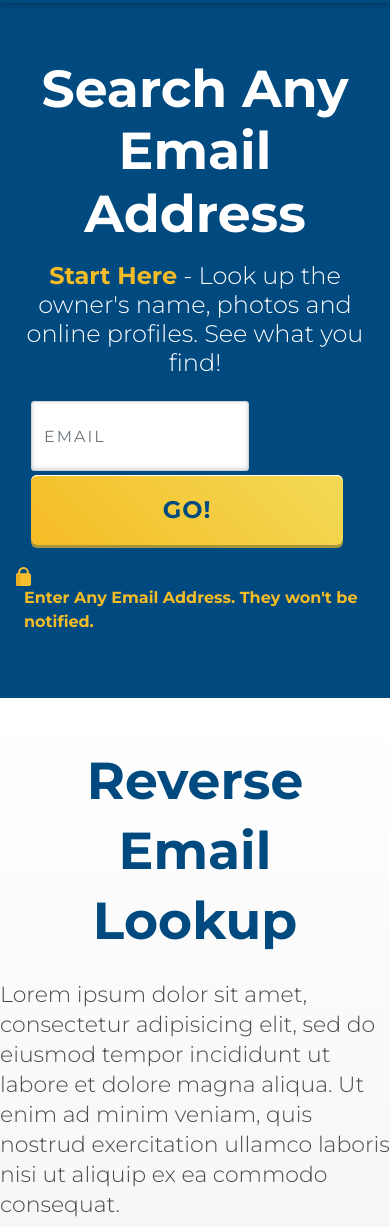
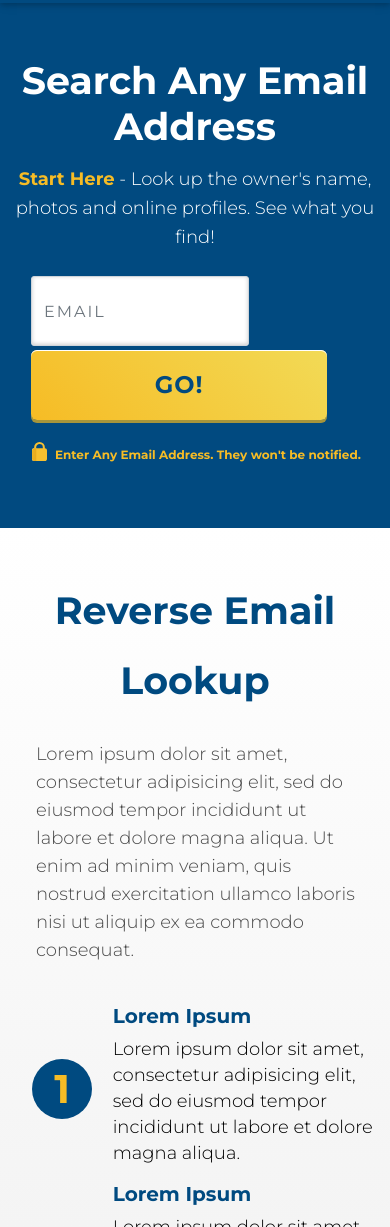
Before and after one commit to SofiBretz/API_Example, a website: page index.html in a window 390 px wide. Shown: the part 53-1280 px from the top of the page. Drawn offline with Linux system fonts and the light colour scheme.

Commit message:
responsiveness finished

```diff
--- a/css/index.css
+++ b/css/index.css
@@ -220,7 +220,56 @@ footer.page-footer a {
 @media only screen and (max-width: 768px) {
   .section1 {
     height: auto;
-    padding-bottom: 3rem;
+  }
+
+  .Section1Title {
+    font-size: 48px;
+    letter-spacing: 0;
+    text-align: center;
+  }
+
+  .h2Text {
+    font-size: 20px;
+    letter-spacing: 0;
+    text-align: center;
+  }
+
+  .reverseTitle {
+    font-size: 48px;
+    letter-spacing: 0;
+    text-align: center;
+  }
+
+  .columnInfo {
+    margin-left: 1rem;
+    margin-right: 1rem;
+  }
+
+  .loremMainP {
+    font-size: 20px;
+    letter-spacing: 0;
+    line-height: 28px;
+    margin-right: 2rem;
+    margin-left: 0.25rem;
+  }
+
+  .loremTitle {
+    font-size: 20px;
+    letter-spacing: 0;
+  }
+
+  span.blueBtn {
+    background-color: #004a80;
+    border-radius: 1em;
+    -moz-border-radius: 1em;
+    -webkit-border-radius: 1em;
+    color: #f6bc25;
+    display: inline-block;
+    font-weight: bold;
+    line-height: 1.5em;
+    margin-right: 15px;
+    text-align: center;
+    width: 1.5em;
   }
 
   .formContainer {
@@ -239,6 +288,69 @@ footer.page-footer a {
 
 /* Small devices (landscape phones, 576px and down) */
 @media (max-width: 576px) {
+  .Section1Title {
+    font-size: 38px;
+    letter-spacing: 0;
+    text-align: center;
+  }
+
+  .orangeText {
+    font-size: 18px;
+    letter-spacing: 0;
+    text-align: center;
+  }
+
+  .h2Text {
+    font-size: 18px;
+    letter-spacing: 0;
+    text-align: center;
+  }
+
+  .emailInfo {
+    font-size: 12px;
+    padding-top: 0.25rem;
+  }
+
+  .lockImg {
+    margin-left: 1rem;
+  }
+
+  .reverseTitle {
+    font-size: 38px;
+    letter-spacing: 0;
+    text-align: center;
+  }
+
+  .loremMainP {
+    font-size: 18px;
+    letter-spacing: 0;
+    line-height: 28px;
+    padding-left: 2rem;
+  }
+
+  .rowNumbers {
+    padding-left: 2rem;
+  }
+
+  .columnInfo {
+    margin-left: 1rem;
+    margin-right: 1rem;
+  }
+
+  span.blueBtn {
+    background-color: #004a80;
+    border-radius: 1em;
+    -moz-border-radius: 1em;
+    -webkit-border-radius: 1em;
+    color: #f6bc25;
+    display: inline-block;
+    font-weight: bold;
+    line-height: 1.5em;
+    margin-right: 15px;
+    text-align: center;
+    width: 1.5em;
+  }
+
   .formContainer {
     margin-right: 2rem;
     width: fit-content;
@@ -249,7 +361,7 @@ footer.page-footer a {
   }
 
   .goBtn {
-    width: 80vw;
+    width: 76vw;
     margin-left: 0;
   }
 }
--- a/index.html
+++ b/index.html
@@ -106,11 +106,11 @@
                     <p class="loremMainP">Lorem ipsum dolor sit amet, consectetur adipisicing elit, sed do eiusmod tempor incididunt ut labore et dolore magna aliqua.
                         Ut enim ad minim veniam, quis nostrud exercitation ullamco laboris nisi ut aliquip ex ea commodo consequat.</p>
 
-                    <div class="row mt-4 mb-5">
+                    <div class="row mt-4 mb-5 rowNumbers">
                         <div class="col-sm-6">
                             <div class="row">
                                 <div class="col-2 colmn2"><h1><span class="blueBtn">1</span></h1></div>
-                                <div class="col"><h3 class="loremTitle">Lorem Ipsum</h3>
+                                <div class="col columnInfo"><h3 class="loremTitle">Lorem Ipsum</h3>
                                     <p class="loremP">Lorem ipsum dolor sit amet, consectetur adipisicing elit, sed do eiusmod tempor
                                     incididunt ut labore et dolore magna aliqua.</p>
                                 </div>
@@ -120,7 +120,7 @@
                         <div class="col-sm-6">
                             <div class="row">
                                 <div class="col-2 colmn2"><h1><span class="blueBtn">2</span></h1></div>
-                                <div class="col"><h3 class="loremTitle">Lorem Ipsum</h3>
+                                <div class="col columnInfo"><h3 class="loremTitle">Lorem Ipsum</h3>
                                     <p class="loremP">Lorem ipsum dolor sit amet, consectetur adipisicing elit, sed do eiusmod tempor
                                     incididunt ut labore et dolore magna aliqua.</p>
                                 </div>
@@ -131,7 +131,7 @@
                         <div class="col-sm-6">
                             <div class="row">
                                 <div class="col-2 colmn2"><h1><span class="blueBtn">3</span></h1></div>
-                                <div class="col"><h3 class="loremTitle">Lorem Ipsum</h3>
+                                <div class="col columnInfo"><h3 class="loremTitle">Lorem Ipsum</h3>
                                     <p class="loremP">Lorem ipsum dolor sit amet, consectetur adipisicing elit, sed do eiusmod tempor
                                     incididunt ut labore et dolore magna aliqua.</p>
                                 </div>
@@ -141,7 +141,7 @@
                         <div class="col-sm-6">
                             <div class="row">
                                 <div class="col-2 colmn2"><h1><span class="blueBtn">4</span></h1></div>
-                                <div class="col"><h3 class="loremTitle">Lorem Ipsum</h3>
+                                <div class="col columnInfo"><h3 class="loremTitle">Lorem Ipsum</h3>
                                     <p class="loremP">Lorem ipsum dolor sit amet, consectetur adipisicing elit, sed do eiusmod tempor
                                     incididunt ut labore et dolore magna aliqua.</p>
                                 </div>
@@ -152,7 +152,7 @@
                         <div class="col-sm-6">
                             <div class="row">
                                 <div class="col-2 colmn2"><h1><span class="blueBtn">5</span></h1></div>
-                                <div class="col"><h3 class="loremTitle">Lorem Ipsum</h3>
+                                <div class="col columnInfo"><h3 class="loremTitle">Lorem Ipsum</h3>
                                     <p class="loremP">Lorem ipsum dolor sit amet, consectetur adipisicing elit, sed do eiusmod tempor
                                     incididunt ut labore et dolore magna aliqua.</p>
                                 </div>
@@ -162,7 +162,7 @@
                         <div class="col-sm-6">
                             <div class="row">
                                 <div class="col-2 colmn2"><h1><span class="blueBtn">6</span></h1></div>
-                                <div class="col"><h3 class="loremTitle">Lorem Ipsum</h3>
+                                <div class="col columnInfo"><h3 class="loremTitle">Lorem Ipsum</h3>
                                     <p class="loremP">Lorem ipsum dolor sit amet, consectetur adipisicing elit, sed do eiusmod tempor
                                     incididunt ut labore et dolore magna aliqua.</p>
                                 </div>
@@ -185,10 +185,10 @@
             <div class="footer-copyright text-center py-3 bg-white">
                      <div class="row mt-2">
                         <div class="container">
-                            <div class="col"><p class="footerP">Lorem ipsum dolor sit amet, consectetur adipisicing elit, sed do eiusmod tempor incididunt ut labore et dolore magna aliqua.
+                            <div class="col-xl-12 col-lg-9 col-md-12 col-sm-6"><p class="footerP">Lorem ipsum dolor sit amet, consectetur adipisicing elit, sed do eiusmod tempor incididunt ut labore et dolore magna aliqua.
                                 Ut enim ad minim veniam, quis nostrud exercitation ullamco laboris nisi ut aliquip ex ea commodo consequat.</p></div>
                         </div>
-                        <div class="col-3">
+                        <div class="col-xl-3 col-lg-12 col-md-12 col-sm-6">
                             <a href="#">Terms |</a>
                             <a href="#">Privacy</a>
                         </div>
--- a/result/index.css
+++ b/result/index.css
@@ -121,7 +121,7 @@ span.blueBtn {
     padding-bottom: 3rem;
 }
 
-.Section1Title {
+.Section2Title {
     padding-top: 55px;
     font-weight: bold;
     font-size: 52px;
@@ -239,14 +239,32 @@ footer.page-footer a {
 
   /* Medium devices (tablets, 768px and down) */
   @media only screen and (max-width: 768px) {
-    .section1 {
+     .section1 {
       height: auto;
-      padding-bottom: 3rem;
     }
 
-    .formContainer {
-      margin: 1rem;
-      width: fit-content;
+    .Section2Title {
+      font-size: 48px;
+      letter-spacing: 0;
+      text-align: center;
+    }
+
+    .resultText {
+      font-size: 24px;
+    }
+
+    span.blueBtn {
+      background-color: #004a80;
+      border-radius: 1em;
+      -moz-border-radius: 1em;
+      -webkit-border-radius: 1em;
+      color: #f6bc25;
+      display: inline-block;
+      font-weight: bold;
+      line-height: 1.5em;
+      margin-right: 15px;
+      text-align: center;
+      width: 1.5em;
     }
 
     .formClass {
@@ -260,13 +278,22 @@ footer.page-footer a {
 
   /* Small devices (landscape phones, 576px and down) */
   @media (max-width: 576px) {
+    .section1 {
+      height: auto;
+    }
+
+    .Section2Title {
+      font-size: 38px;
+      letter-spacing: 0;
+      text-align: center;
+    }
+
+    .resultText {
+      font-size: 18px;
+    }
+
     span.blueBtn {
         display: none;
-    }
-
-    .formContainer {
-      margin-right: 2rem;
-      width: fit-content;
     }
 
     .formClass {
@@ -277,4 +304,21 @@ footer.page-footer a {
       width: 80vw;
       margin-left: 0;
     }
+
+    .emailInfo {
+      font-size: 12px;
+      padding-top: 0.25rem;
+    }
+
+    .orangeText {
+      font-size: 18px;
+      letter-spacing: 0;
+      text-align: center;
+    }
+
+    .h2Text {
+      font-size: 18px;
+      letter-spacing: 0;
+      text-align: center;
+    }
   }
```
Also changed, not shown: result/index.html (+3 -3 lines).
